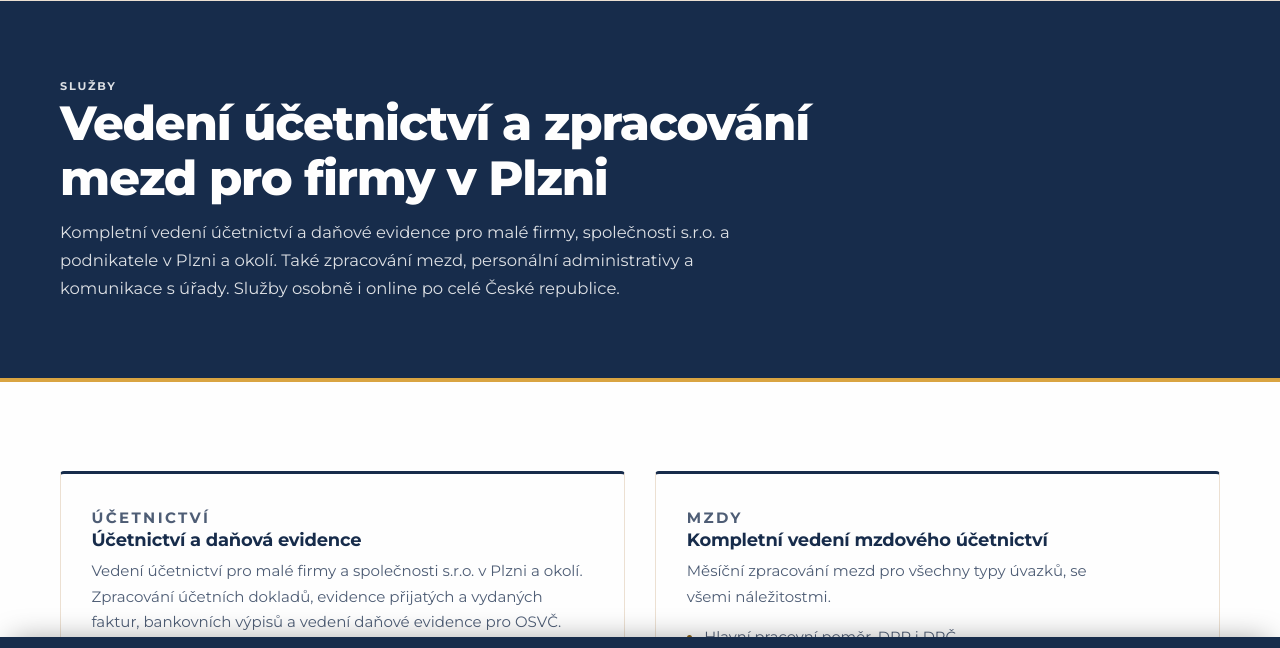
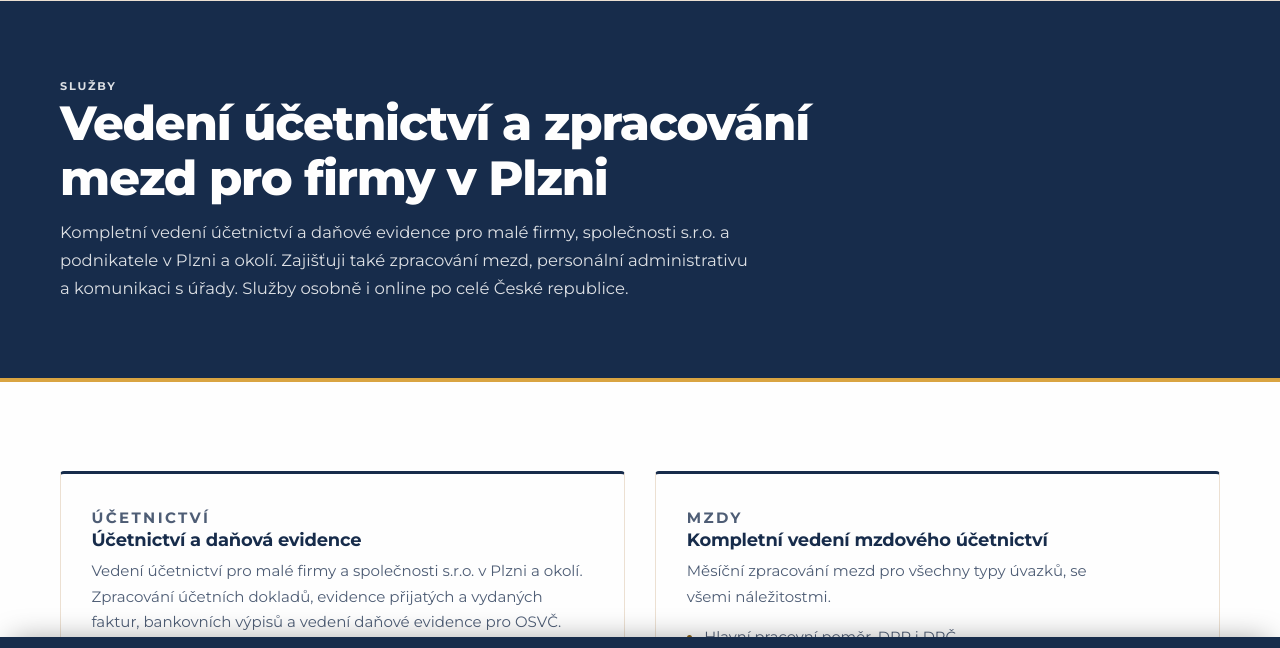
Before and after one commit to RD-mzdy-ucetnictvi/rdmzdyaucto.cz, a plain HTML site: page sluzby.html in a window 1280 px wide. Shown: the part 78-726 px from the top of the page. Drawn offline with Linux system fonts and the light colour scheme.

Commit message:
Jazykova uprava textu Sluzby
Updated service description for clarity and detail.

```diff
--- a/sluzby.html
+++ b/sluzby.html
@@ -55,7 +55,7 @@
     <div class="wrap">
       <p class="crumb">Služby</p>
       <h1>Vedení účetnictví a zpracování mezd pro firmy v Plzni</h1>
-      <p>Kompletní vedení účetnictví a daňové evidence pro malé firmy, společnosti s.r.o. a podnikatele v Plzni a okolí. Také zpracování mezd, personální administrativy a komunikace s úřady. Služby osobně i online po celé České republice.</p>
+      <p>Kompletní vedení účetnictví a daňové evidence pro malé firmy, společnosti s.r.o. a podnikatele v Plzni a okolí. Zajišťuji také zpracování mezd, personální administrativu a&nbsp;komunikaci s&nbsp;úřady. Služby osobně i online po celé České republice.</p>
     </div>
   </section>
 
```
